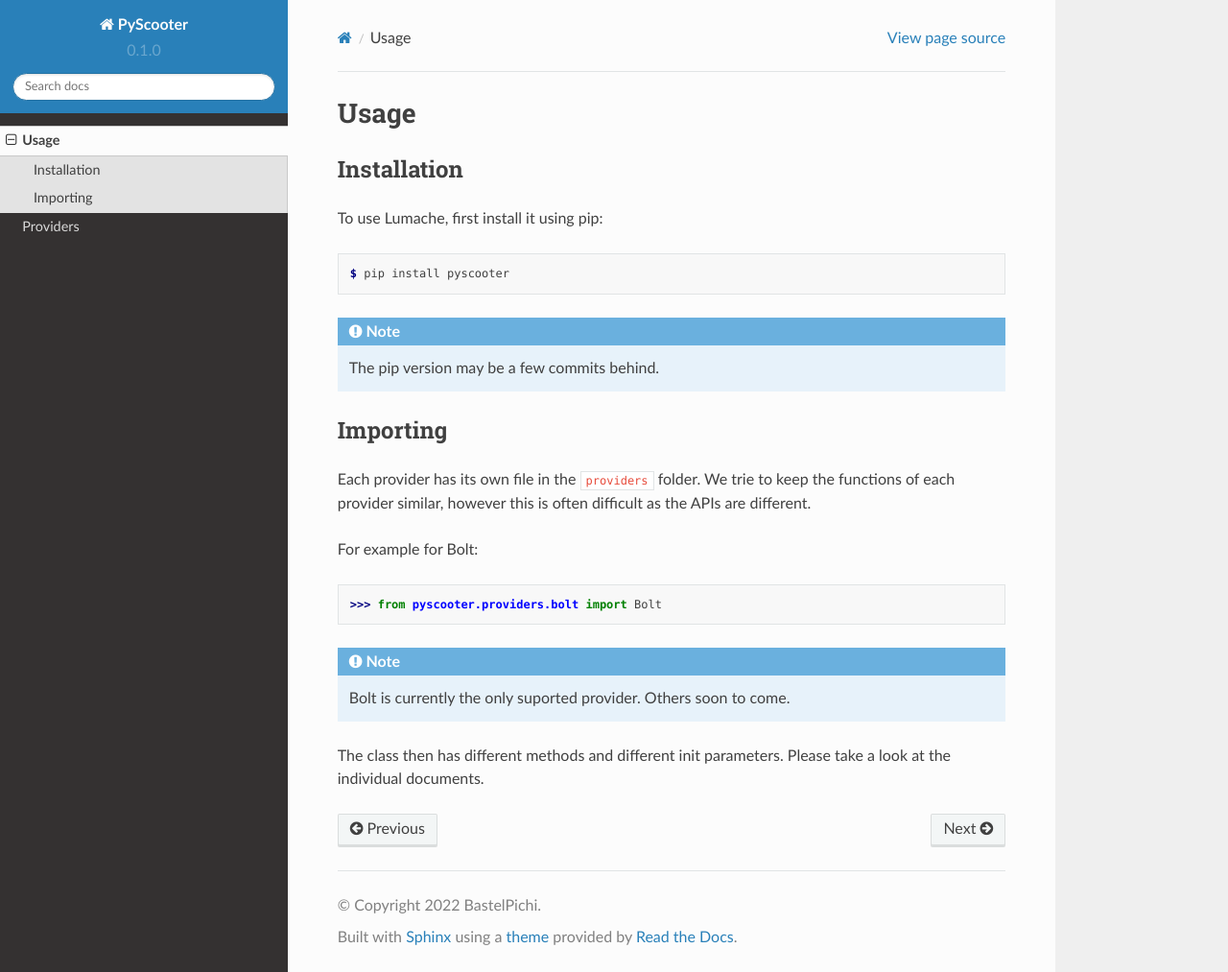
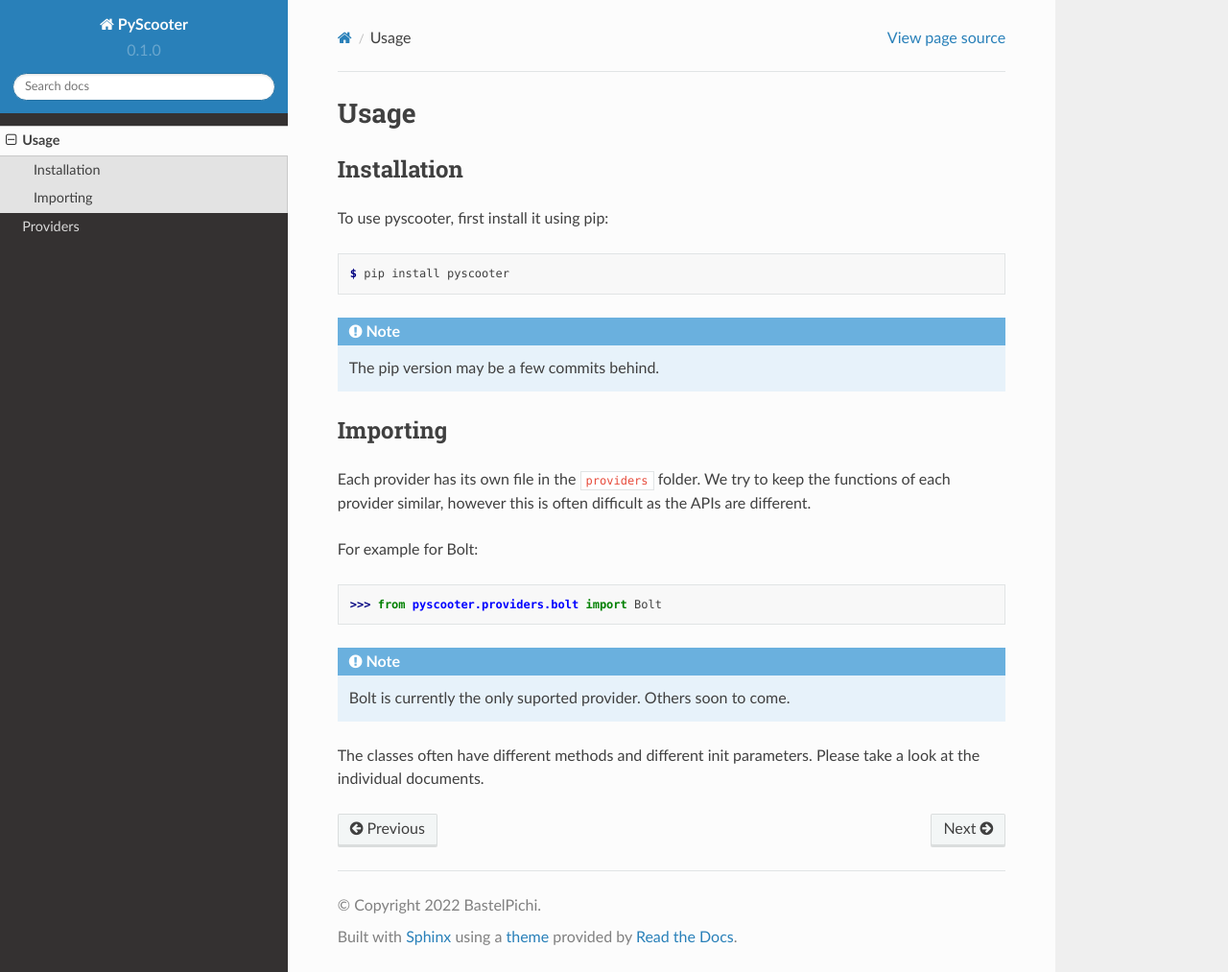
Before and after one commit to BastelPichi/pyscooter, a Sphinx documentation site: the page built from docs/usage.rst, in a window 1280 px wide and 1013 px high. Shown: the whole window at 96% size. Built offline with Sphinx 7.4.7 and the Read the Docs theme 2.0.0, drawn with Linux system fonts in a browser that asks for light colours.

Commit message:
Update usage.rst

```diff
--- a/docs/usage.rst
+++ b/docs/usage.rst
@@ -6,7 +6,7 @@
 Installation
 ------------
 
-To use Lumache, first install it using pip:
+To use pyscooter, first install it using pip:
 
 .. code-block:: console
 
@@ -21,7 +21,7 @@
 
 Importing
 ---------
-Each provider has its own file in the ``providers`` folder. We trie to keep the functions of each provider similar, however this is often difficult as the APIs are different.
+Each provider has its own file in the ``providers`` folder. We try to keep the functions of each provider similar, however this is often difficult as the APIs are different.
 
 For example for Bolt:
 
@@ -33,4 +33,4 @@
 
 
 
-The class then has different methods and different init parameters. Please take a look at the individual documents.
+The classes often have different methods and different init parameters. Please take a look at the individual documents.
```
